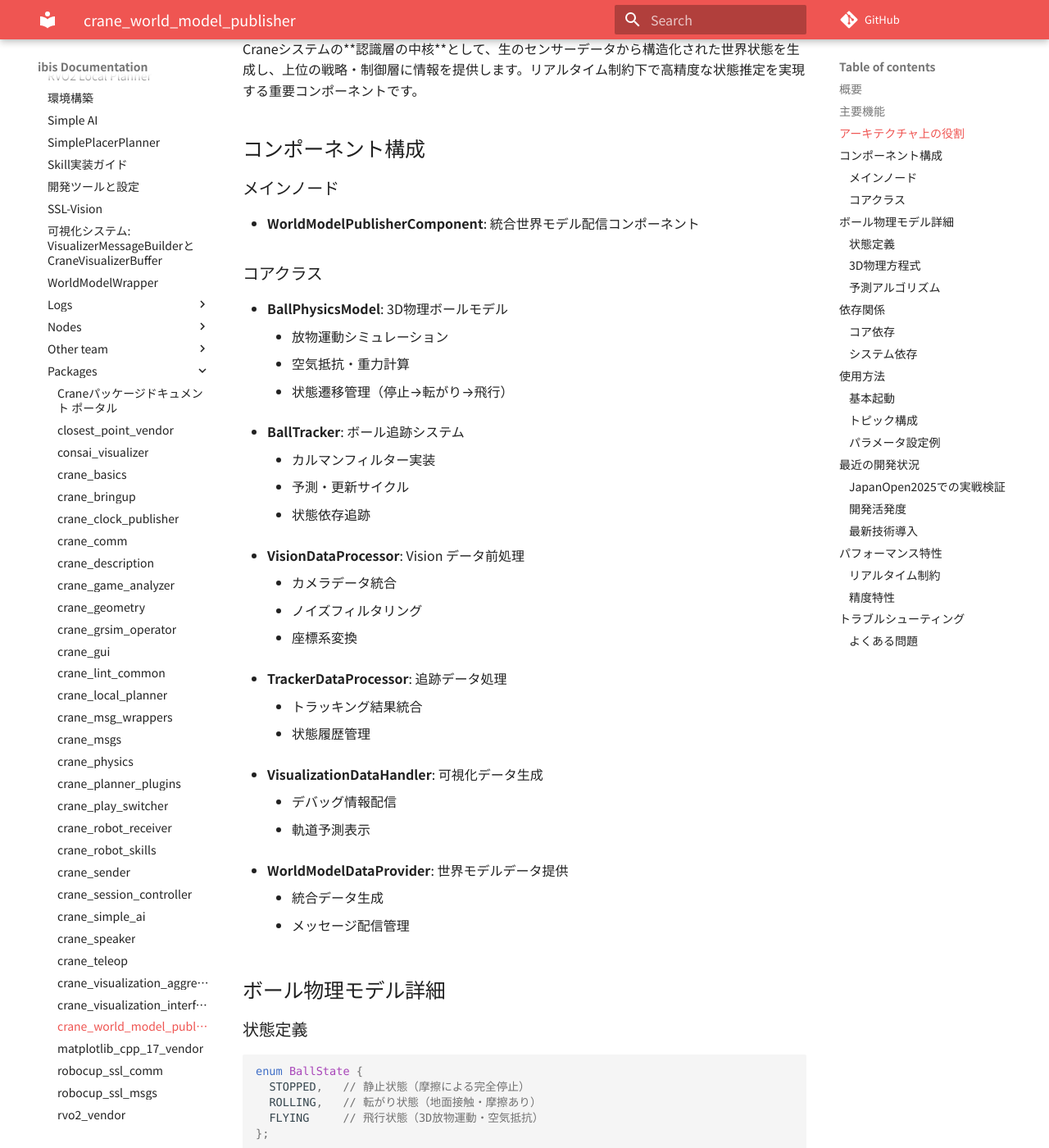
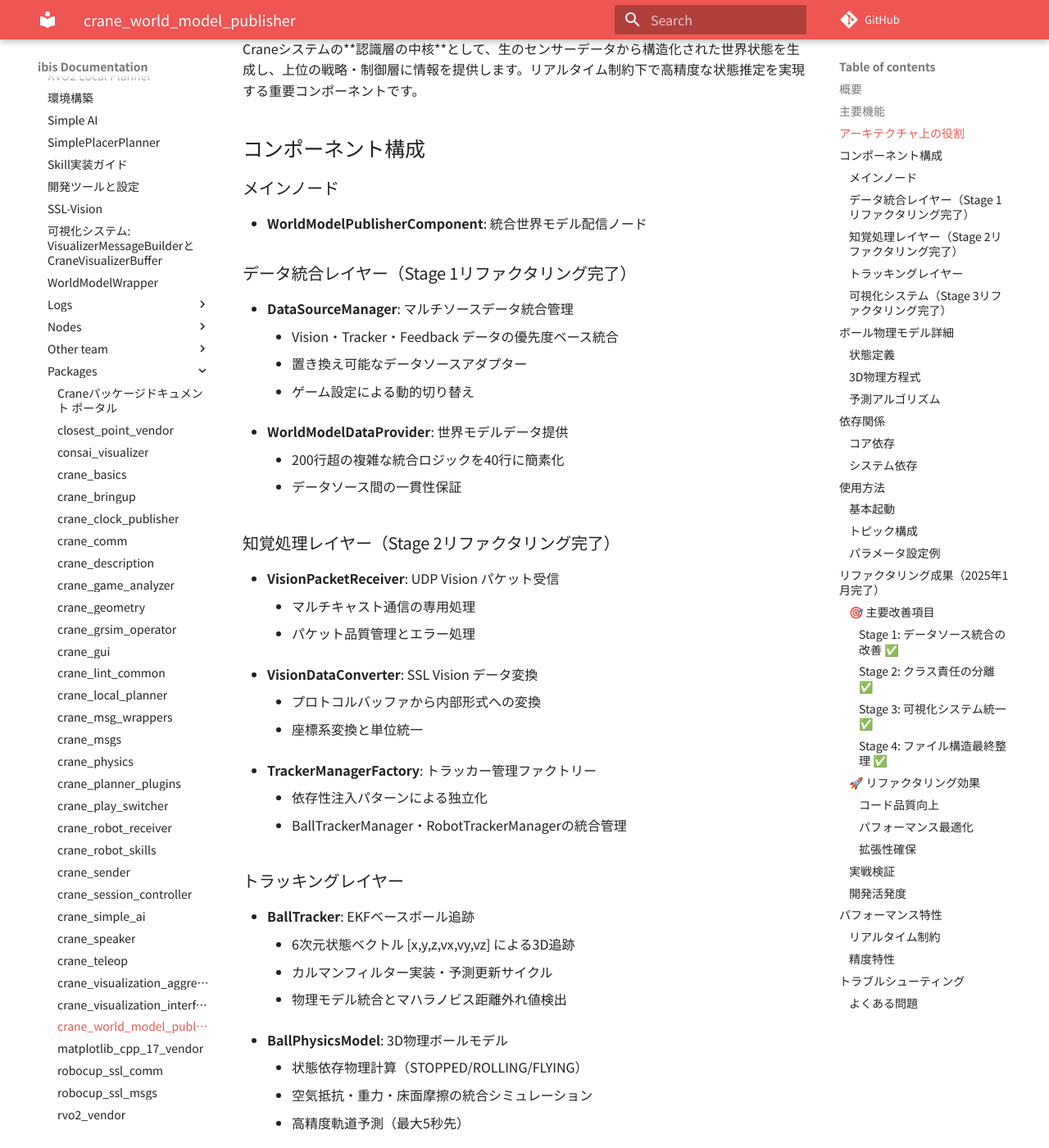
Before and after one commit to ibis-ssl/ibis_documentation, an MkDocs documentation site: the page built from docs/ai/packages/crane_world_model_publisher.md, in a window 1280 px wide and 1400 px high, scrolled down 654 px. Shown: the whole window at 82% size. Built offline with MkDocs 1.6.1 and Material for MkDocs 9.7.7, drawn with Linux system fonts in a browser that asks for light colours; nearby versions of some CDN libraries; some web fonts are replaced; comment, search, counter and statistics services are not loaded; some of the changed text lies outside the part shown.

Commit message:
🔄 synced local 'docs/ai' with remote 'docs'

````diff
--- a/docs/ai/packages/crane_world_model_publisher.md
+++ b/docs/ai/packages/crane_world_model_publisher.md
@@ -20,36 +20,59 @@ Craneシステムの**認識層の中核**として、生のセンサーデー
 
 ### メインノード
 
-- **WorldModelPublisherComponent**: 統合世界モデル配信コンポーネント
+- **WorldModelPublisherComponent**: 統合世界モデル配信ノード
 
-### コアクラス
+### データ統合レイヤー（Stage 1リファクタリング完了）
+
+- **DataSourceManager**: マルチソースデータ統合管理
+  - Vision・Tracker・Feedback データの優先度ベース統合
+  - 置き換え可能なデータソースアダプター
+  - ゲーム設定による動的切り替え
+
+- **WorldModelDataProvider**: 世界モデルデータ提供
+  - 200行超の複雑な統合ロジックを40行に簡素化
+  - データソース間の一貫性保証
+
+### 知覚処理レイヤー（Stage 2リファクタリング完了）
+
+- **VisionPacketReceiver**: UDP Vision パケット受信
+  - マルチキャスト通信の専用処理
+  - パケット品質管理とエラー処理
+
+- **VisionDataConverter**: SSL Vision データ変換
+  - プロトコルバッファから内部形式への変換
+  - 座標系変換と単位統一
+
+- **TrackerManagerFactory**: トラッカー管理ファクトリー
+  - 依存性注入パターンによる独立化
+  - BallTrackerManager・RobotTrackerManagerの統合管理
+
+### トラッキングレイヤー
+
+- **BallTracker**: EKFベースボール追跡
+  - 6次元状態ベクトル [x,y,z,vx,vy,vz] による3D追跡
+  - カルマンフィルター実装・予測更新サイクル
+  - 物理モデル統合とマハラノビス距離外れ値検出
 
 - **BallPhysicsModel**: 3D物理ボールモデル
-  - 放物運動シミュレーション
-  - 空気抵抗・重力計算
-  - 状態遷移管理（停止→転がり→飛行）
+  - 状態依存物理計算（STOPPED/ROLLING/FLYING）
+  - 空気抵抗・重力・床面摩擦の統合シミュレーション
+  - 高精度軌道予測（最大5秒先）
 
-- **BallTracker**: ボール追跡システム
-  - カルマンフィルター実装
-  - 予測・更新サイクル
-  - 状態依存追跡
+- **RobotTracker**: ロボット状態追跡
+  - 位置・姿勢・速度の統合推定
+  - Vision・フィードバックデータ融合
 
-- **VisionDataProcessor**: Vision データ前処理
-  - カメラデータ統合
-  - ノイズフィルタリング
-  - 座標系変換
+### 可視化システム（Stage 3リファクタリング完了）
 
-- **TrackerDataProcessor**: 追跡データ処理
-  - トラッキング結果統合
-  - 状態履歴管理
+- **VisualizationManager**: 統合可視化管理システム
+  - 7つの散在したVisualizerを統一管理
+  - 戦略パターンによる可視化レベル制御（簡易・標準・詳細）
+  - トピック別可視化切り替えとパフォーマンス最適化
 
-- **VisualizationDataHandler**: 可視化データ生成
-  - デバッグ情報配信
-  - 軌道予測表示
-
-- **WorldModelDataProvider**: 世界モデルデータ提供
-  - 統合データ生成
-  - メッセージ配信管理
+- **VisualizationBuilderRegistry**: ビルダー統一管理
+  - リソース最適化と一元管理
+  - 動的ビルダー生成・削除
 
 ## ボール物理モデル詳細
 
@@ -136,9 +159,57 @@ world_model_publisher:
       velocity_noise: 0.1
 ```
 
-## 最近の開発状況
+## リファクタリング成果（2025年1月完了）
 
-### JapanOpen2025での実戦検証
+### 🎯 主要改善項目
+
+**アーキテクチャの根本的改善**: 複雑に絡み合ったデータフローと責任分離の問題を4段階のリファクタリングで解決。単一責任原則の徹底とモジュール化により、保守性・拡張性・テスト容易性が大幅向上。
+
+#### Stage 1: データソース統合の改善 ✅
+
+- **複雑度削減**: `WorldModelDataProvider::getMsg()` 200行→40行（80%削減）
+- **抽象化導入**: DataSourceManager・GameConfigurationによる設定と実装の分離
+- **置き換え可能性**: アダプターパターンでVision/Tracker/Feedbackソースの動的切り替え実現
+
+#### Stage 2: クラス責任の分離 ✅
+
+- **VisionDataProcessor分割**: VisionPacketReceiver（UDP通信）+ VisionDataConverter（データ変換）
+- **依存性注入**: TrackerManagerFactoryによるトラッカー独立化
+- **単一責任原則**: 各クラスが明確に定義された単一の責任を持つ設計
+
+#### Stage 3: 可視化システム統一 ✅
+
+- **統合管理**: 7つの散在したVisualizerMessageBuilderをVisualizationManagerで一元管理
+- **戦略パターン**: 可視化レベル（簡易/標準/詳細）の動的切り替え
+- **パフォーマンス最適化**: トピック別ON/OFF、更新頻度制御、リソース最適化
+
+#### Stage 4: ファイル構造最終整理 ✅
+
+- **インターフェース明確化**: 各コンポーネントの役割と依存関係を明確に定義
+- **コンパイル最適化**: 警告解消とビルド時間短縮
+- **ドキュメント更新**: リファクタリング成果の反映
+
+### 🚀 リファクタリング効果
+
+#### コード品質向上
+
+- **複雑度削減**: 主要メソッドの行数80%削減
+- **責任分離**: 単一責任原則の徹底による保守性向上
+- **テスト容易性**: 依存性注入による単体テスト実装の簡素化
+
+#### パフォーマンス最適化
+
+- **可視化制御**: 不要な描画処理の除去による計算負荷削減
+- **リソース管理**: ビルダーの統一管理によるメモリ効率化
+- **実行時切り替え**: ランタイムでの可視化レベル動的変更
+
+#### 拡張性確保
+
+- **プラグイン対応**: 新しいデータソースの容易な追加
+- **設定駆動**: GameConfigurationによる柔軟な動作制御
+- **戦略パターン**: 可視化・データ統合戦略の容易な変更
+
+### 実戦検証
 
 - **🔥 ボールフィルタ**: 高精度状態推定システムが実戦で安定動作を確認（#881実装済み）
 - **🔥 3D物理モデル**: ボール軌道予測精度が大幅向上し競技で有効性を実証（#872完了）
@@ -147,13 +218,7 @@ world_model_publisher:
 
 ### 開発活発度
 
-🔴 **高活動**: Craneシステムで最も活発に開発されているコンポーネントの一つ。ボール物理モデルの改良、フィルタリング精度向上、リアルタイム性能最適化が継続的に行われている。
-
-### 最新技術導入
-
-- **状態依存フィルタ**: ボール状態に応じた適応的フィルタリング
-- **予測軌道最適化**: より精確な軌道予測アルゴリズム
-- **多カメラ統合**: 複数カメラからの情報統合技術
+🔴 **高活動**: Craneシステムで最も活発に開発されているコンポーネント。リファクタリングにより技術的負債を解消し、今後の機能拡張基盤を確立。
 
 ## パフォーマンス特性
 
````
